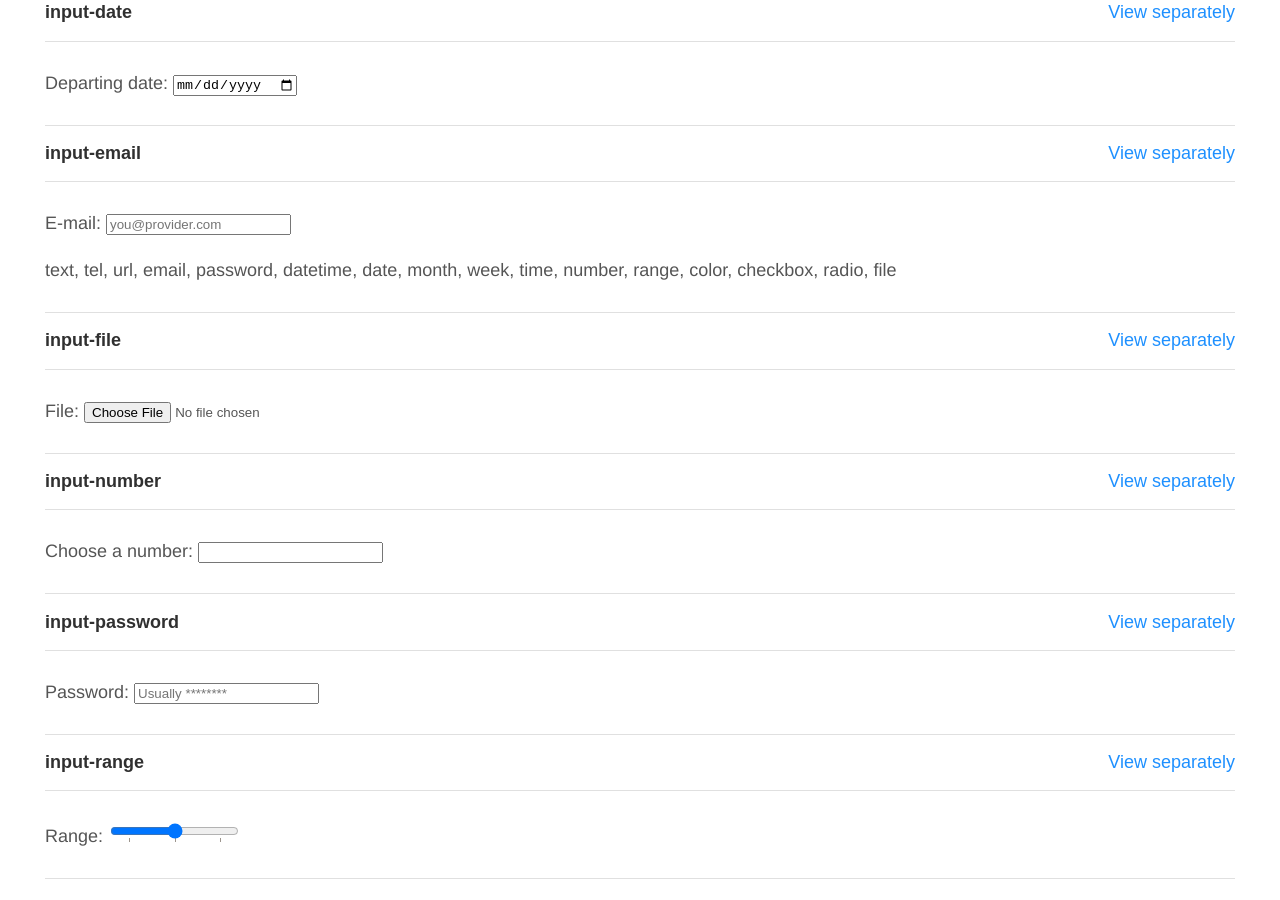
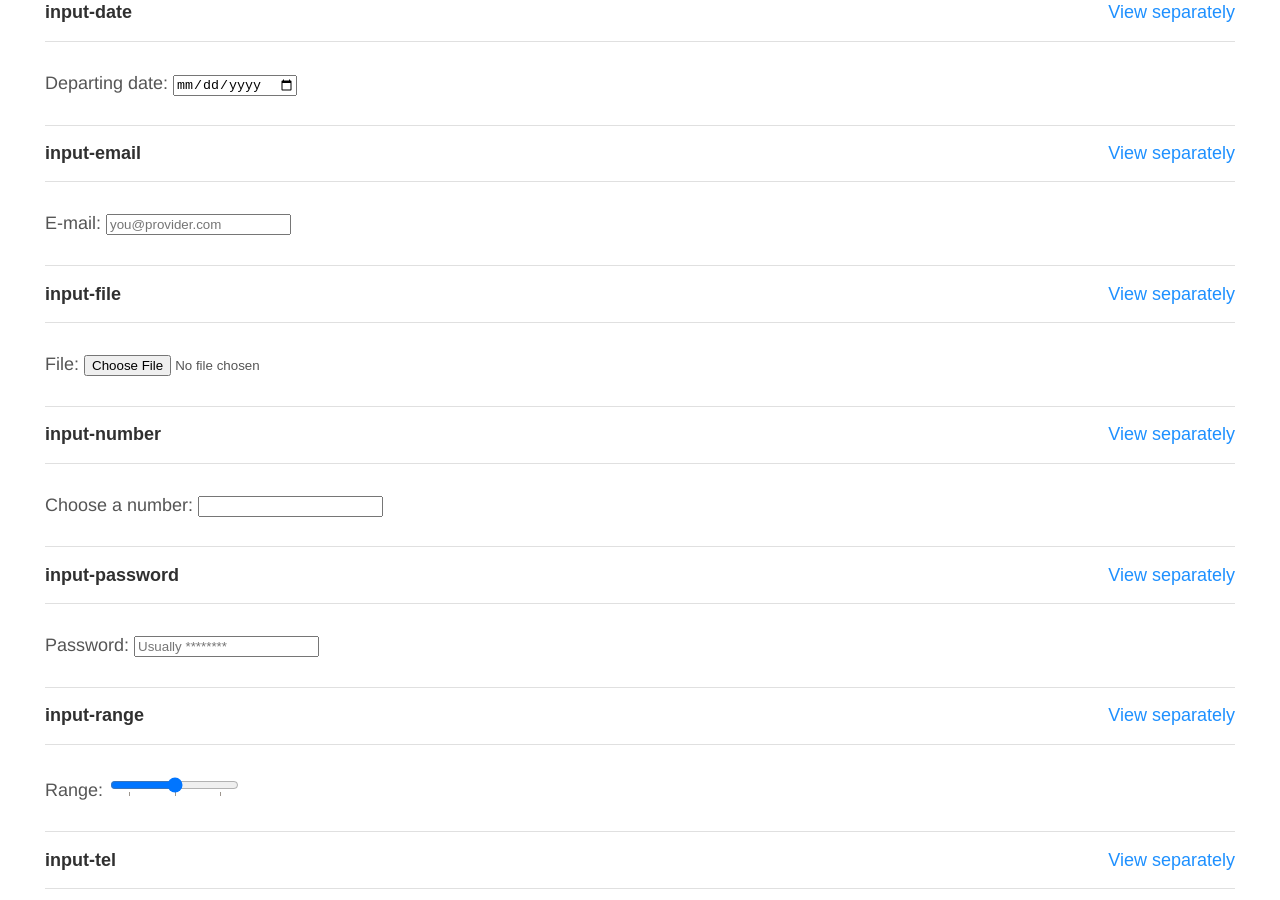
Before and after one commit to adrienchretien/adrienchretien.fr, a Jekyll site: the page built from styleguide.html, in a window 1280 px wide and 900 px high, scrolled down 8449 px. Built offline with Jekyll 4.4.1, drawn with Linux system fonts in a browser that asks for light colours; some of the changed text lies outside the part shown.

Commit message:
Prevent the patterns public directory from indexing

```diff
--- a/_patterns/form_input-email.html
+++ b/_patterns/form_input-email.html
@@ -7,4 +7,3 @@
   <label for="email">E-mail</label>:
   <input type="email" id="email" name="email" placeholder="you@provider.com" />
 </p>
-text, tel, url, email, password, datetime, date, month, week, time, number, range, color, checkbox, radio, file
--- a/_patterns/lists_unstyled.html
+++ b/_patterns/lists_unstyled.html
@@ -1,7 +1,7 @@
 ---
 layout: pattern
 category: lists
-name: ul (unstyled)
+name: ul.list-unstyled
 usage: List without leading marks. Also works with an <code>ol</code> element.
 ---
 <ul class="list-unstyled">
--- a/robots.txt
+++ b/robots.txt
@@ -1,3 +1,3 @@
 User-agent: *
 Sitemap: http://achretien.fr/sitemap.xml
-Disallow:
+Disallow: /patterns/
```
